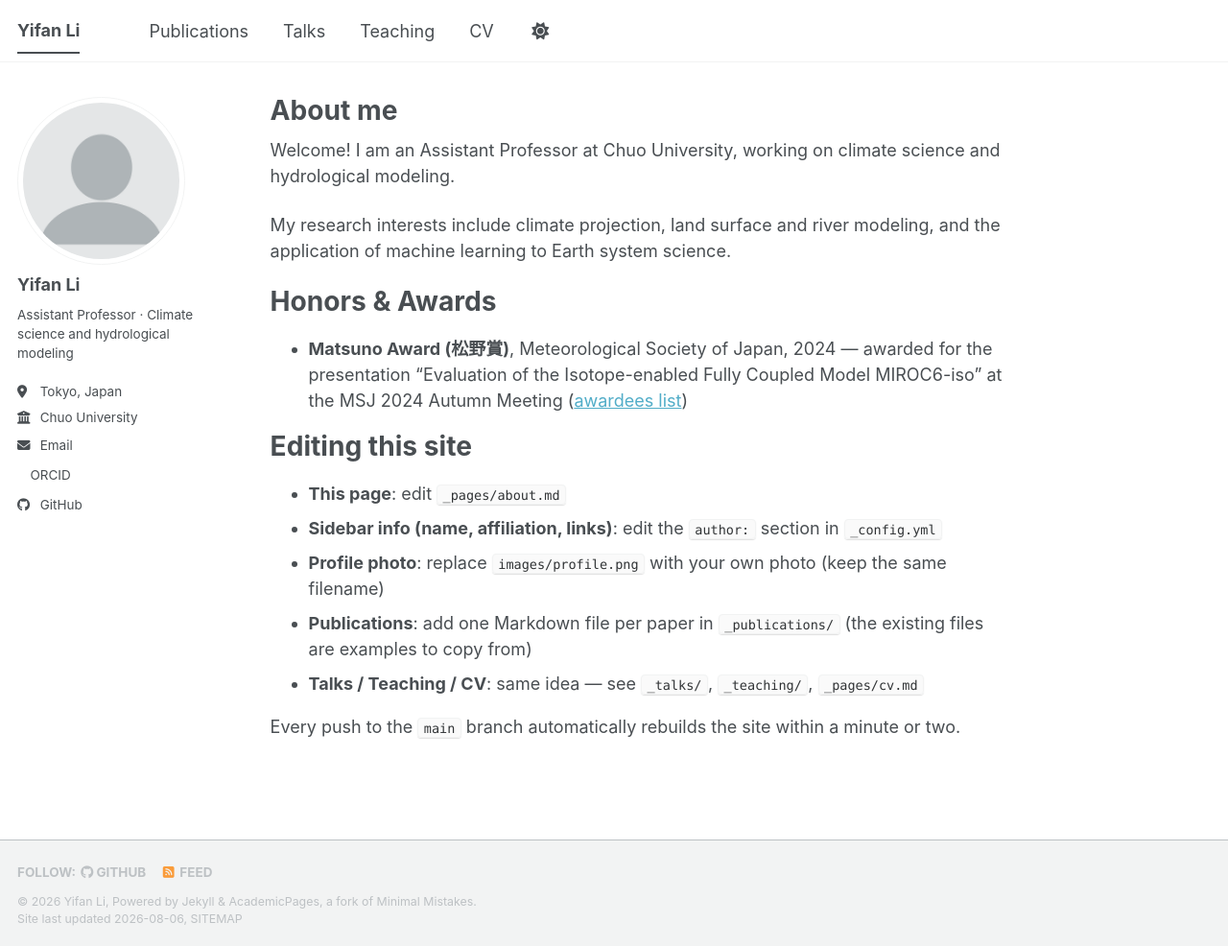
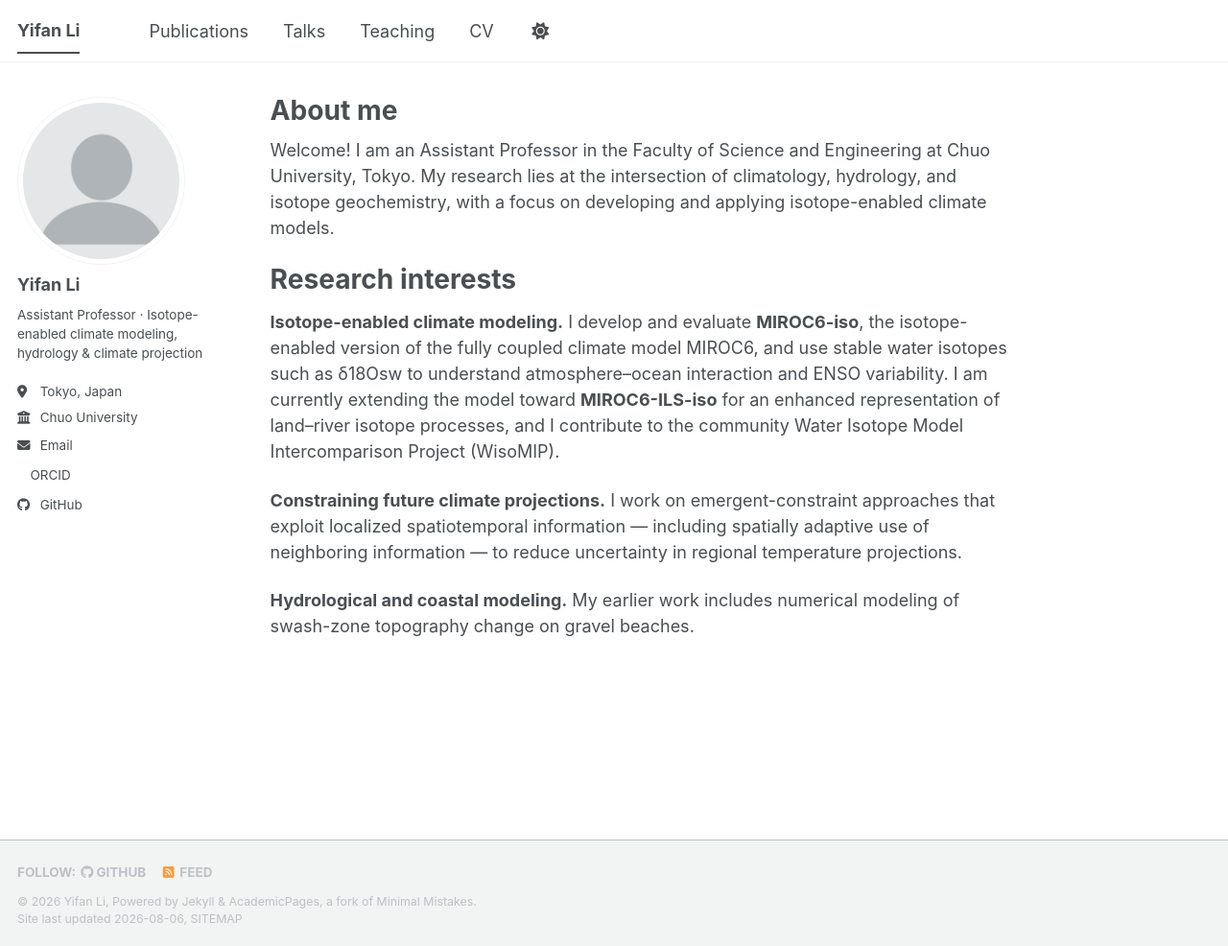
Before and after one commit to Yifanli-9/yifanli-9.github.io, a Jekyll site: the page built from _pages/about.md, in a window 1280 px wide and 986 px high. Shown: the whole window at 96% size. Built offline with Jekyll 4.4.1, drawn with Linux system fonts in a browser that asks for light colours; a style sheet for code colours, icons or effects is not loaded.

Commit message:
Rewrite About with research interests, move editing guide to README

```diff
--- a/_config.yml
+++ b/_config.yml
@@ -26,7 +26,7 @@ author:
   avatar           : "profile.png"
   name             : "Yifan Li"
   pronouns         : # example: "she/her"
-  bio              : "Assistant Professor · Climate science and hydrological modeling"
+  bio              : "Assistant Professor · Isotope-enabled climate modeling, hydrology & climate projection"
   location         : "Tokyo, Japan"
   employer         : "Chuo University"
   uri              : # URL
--- a/_pages/about.md
+++ b/_pages/about.md
@@ -7,22 +7,13 @@ redirect_from:
   - /about.html
 ---
 
-Welcome! I am an Assistant Professor at Chuo University, working on climate science and hydrological modeling.
+Welcome! I am an Assistant Professor in the Faculty of Science and Engineering at Chuo University, Tokyo. My research lies at the intersection of climatology, hydrology, and isotope geochemistry, with a focus on developing and applying isotope-enabled climate models.
 
-My research interests include climate projection, land surface and river modeling, and the application of machine learning to Earth system science.
+Research interests
+======
 
-Honors & Awards
-======
-- **Matsuno Award (松野賞)**, Meteorological Society of Japan, 2024 — awarded for the presentation "Evaluation of the Isotope-enabled Fully Coupled Model MIROC6-iso" at the MSJ 2024 Autumn Meeting ([awardees list](https://www.metsoc.jp/about/awards/matsuno))
+**Isotope-enabled climate modeling.** I develop and evaluate **MIROC6-iso**, the isotope-enabled version of the fully coupled climate model MIROC6, and use stable water isotopes such as δ18Osw to understand atmosphere–ocean interaction and ENSO variability. I am currently extending the model toward **MIROC6-ILS-iso** for an enhanced representation of land–river isotope processes, and I contribute to the community Water Isotope Model Intercomparison Project (WisoMIP).
 
-<!-- 把上面的自我介绍换成你自己的。下面是编辑提示，改完可以整段删掉。 -->
+**Constraining future climate projections.** I work on emergent-constraint approaches that exploit localized spatiotemporal information — including spatially adaptive use of neighboring information — to reduce uncertainty in regional temperature projections.
 
-Editing this site
-======
-- **This page**: edit `_pages/about.md`
-- **Sidebar info (name, affiliation, links)**: edit the `author:` section in `_config.yml`
-- **Profile photo**: replace `images/profile.png` with your own photo (keep the same filename)
-- **Publications**: add one Markdown file per paper in `_publications/` (the existing files are examples to copy from)
-- **Talks / Teaching / CV**: same idea — see `_talks/`, `_teaching/`, `_pages/cv.md`
-
-Every push to the `main` branch automatically rebuilds the site within a minute or two.
+**Hydrological and coastal modeling.** My earlier work includes numerical modeling of swash-zone topography change on gravel beaches.
```
Also changed, not shown: README.md (+16 -93 lines).
